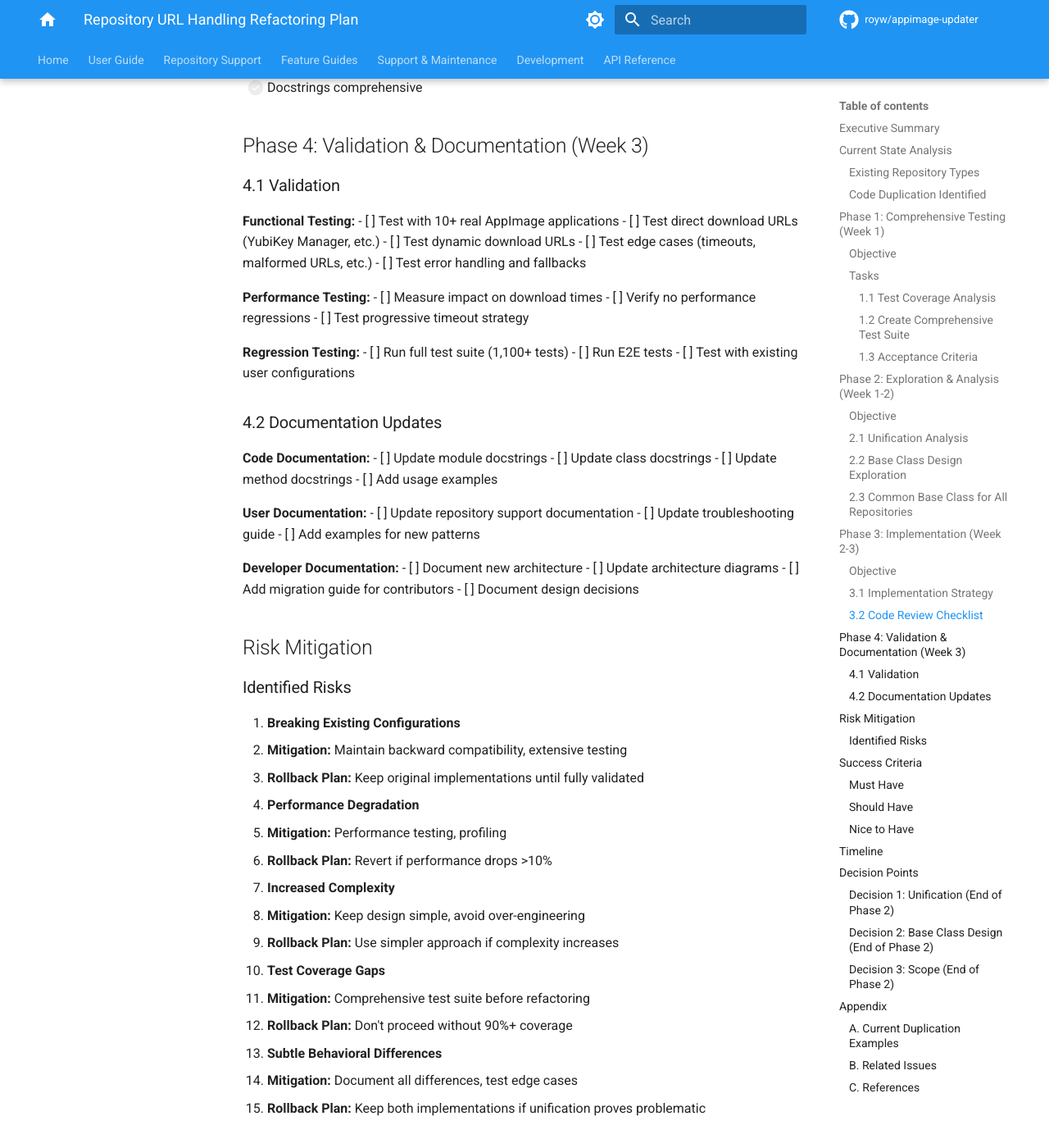
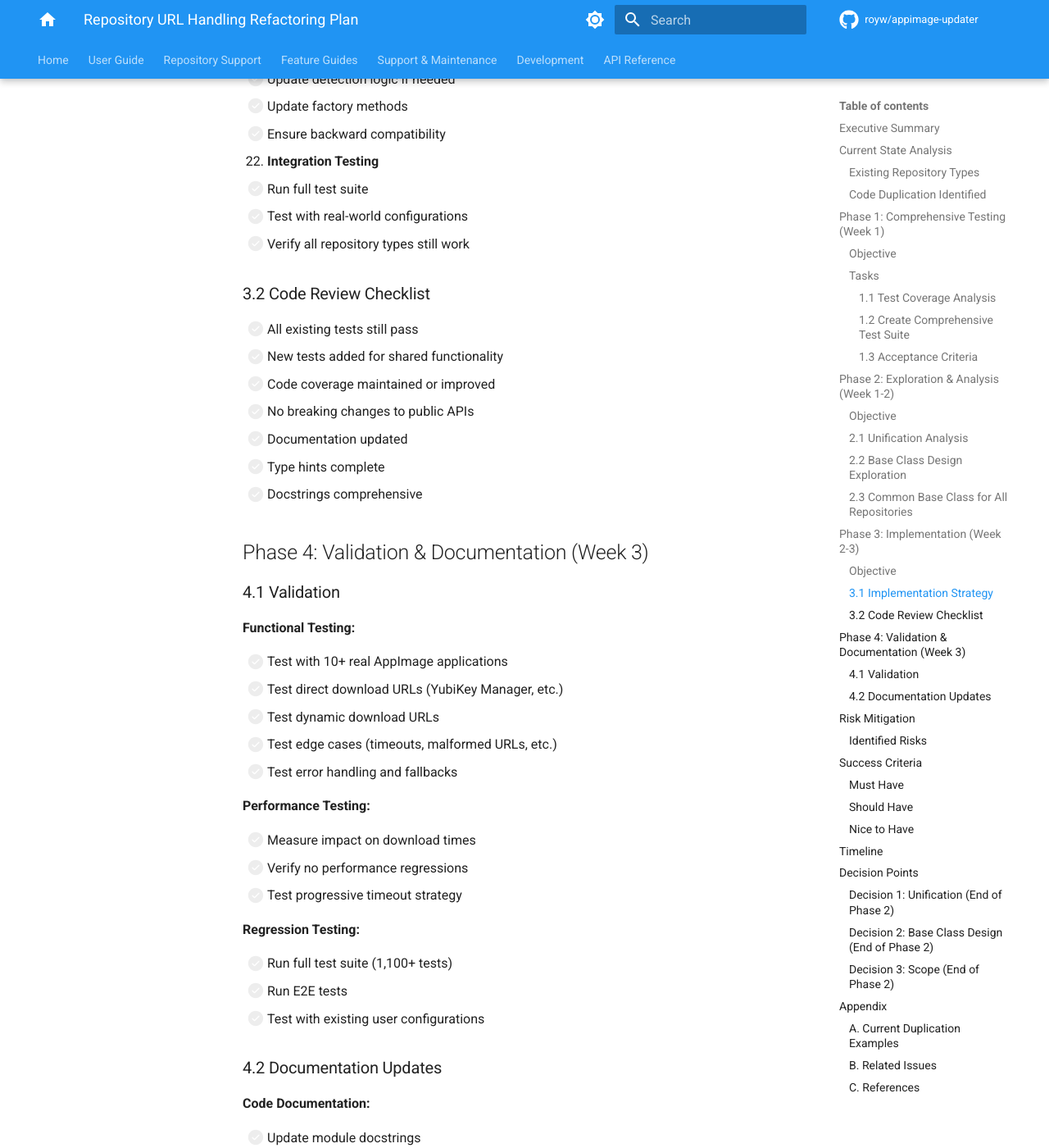
Before and after one commit to royw/appimage-updater, an MkDocs documentation site: the page built from docs/repository-url-handling-plan.md, in a window 1280 px wide and 1400 px high, scrolled down 8086 px. Shown: the whole window at 82% size. Built offline with MkDocs 1.6.1 and Material for MkDocs 9.7.7, drawn with Linux system fonts in a browser that asks for light colours; comment, search, counter and statistics services are not loaded; some of the changed text lies outside the part shown.

Commit message:
updated docs

````diff
--- a/docs/repository-url-handling-plan.md
+++ b/docs/repository-url-handling-plan.md
@@ -1,8 +1,8 @@
 # Repository URL Handling Refactoring Plan
 
-**Status:** Planning Phase
-**Priority:** Medium (Phase 4 Part 2)
-**Complexity:** High
+**Status:** Planning Phase\
+**Priority:** Medium (Phase 4 Part 2)\
+**Complexity:** High\
 **Estimated Effort:** 2-3 weeks
 
 ## Executive Summary
@@ -64,6 +71,7 @@ Establish robust test coverage before any refactoring to ensure no regressions.
 #### 1.2 Create Comprehensive Test Suite
 
 **Direct Download Repository Tests:**
+
 ```python
 # tests/unit/repositories/test_direct_download_repository.py
 
@@ -100,6 +108,7 @@ class TestDirectDownloadRepository:
 ```
 
 **Dynamic Download Repository Tests:**
+
 ```python
 # tests/unit/repositories/test_dynamic_download_repository.py
 
@@ -124,6 +133,7 @@ class TestDynamicDownloadRepository:
 ```
 
 **Integration Tests:**
+
 ```python
 # tests/integration/test_download_repositories.py
 
@@ -139,6 +149,7 @@ class TestDownloadRepositoriesIntegration:
 ```
 
 #### 1.3 Acceptance Criteria
+
 - [ ] Achieve 90%+ test coverage for DirectDownloadRepository
 - [ ] Achieve 90%+ test coverage for DynamicDownloadRepository
 - [ ] All tests passing
@@ -147,6 +158,7 @@ class TestDownloadRepositoriesIntegration:
 ## Phase 2: Exploration & Analysis (Week 1-2)
 
 ### Objective
+
 Determine the best approach for unifying repository handling.
 
 ### 2.1 Unification Analysis
@@ -154,6 +166,7 @@ Determine the best approach for unifying repository handling.
 **Question:** Should DirectDownloadRepository and DynamicDownloadRepository be unified?
 
 **Exploration Tasks:**
+
 - [ ] Document differences between direct and dynamic repositories
 - [ ] Identify use cases unique to each type
 - [ ] Analyze if differences are fundamental or implementation details
@@ -170,6 +183,7 @@ Determine the best approach for unifying repository handling.
 | Typical Use Cases | Latest symlinks, versioned URLs | Project download pages |
 
 **Decision Criteria:**
+
 - If differences are **fundamental** → Keep separate, extract common base
 - If differences are **implementation details** → Consider unification
 - If unification adds complexity → Keep separate with shared utilities
@@ -177,6 +191,7 @@ Determine the best approach for unifying repository handling.
 ### 2.2 Base Class Design Exploration
 
 **Option A: Abstract Base Class**
+
 ```python
 # repositories/base_download_repository.py
 
@@ -209,6 +224,7 @@ class BaseDownloadRepository(RepositoryClient):
 ```
 
 **Option B: Composition with Shared Utilities**
+
 ```python
 # repositories/download_utils.py
 
@@ -234,6 +250,7 @@ class DirectDownloadRepository(RepositoryClient):
 ```
 
 **Option C: Mixin Pattern**
+
 ```python
 # repositories/mixins/download_mixin.py
 
@@ -251,6 +268,7 @@ class DirectDownloadRepository(DownloadRepositoryMixin, RepositoryClient):
 ```
 
 **Evaluation Criteria:**
+
 - **Maintainability:** How easy to understand and modify?
 - **Extensibility:** How easy to add new repository types?
 - **Testability:** How easy to test in isolation?
@@ -262,6 +280,7 @@ class DirectDownloadRepository(DownloadRepositoryMixin, RepositoryClient):
 **Question:** Should we have a common base class for ALL repository types?
 
 **Current Architecture:**
+
 ```
 RepositoryClient (abstract base)
 ├── GitHubRepository
@@ -272,6 +291,7 @@ RepositoryClient (abstract base)
 ```
 
 **Proposed Enhancement:**
+
 ```
 RepositoryClient (abstract base)
 ├── APIBasedRepository (abstract)
@@ -284,16 +304,19 @@ RepositoryClient (abstract base)
 ```
 
 **Benefits:**
+
 - Clear separation between API-based and download-based repositories
 - Shared functionality within each category
 - Better organization and discoverability
 
 **Risks:**
+
 - Additional abstraction layer
 - Potential over-engineering
 - Migration complexity
 
 **Exploration Tasks:**
+
 - [ ] Identify common patterns across ALL repository types
 - [ ] Document API-based vs download-based differences
 - [ ] Evaluate if intermediate abstractions add value
@@ -302,6 +325,7 @@ RepositoryClient (abstract base)
 ## Phase 3: Implementation (Week 2-3)
 
 ### Objective
+
 Implement the chosen approach based on Phase 2 findings.
 
 ### 3.1 Implementation Strategy
@@ -355,6 +384,7 @@ Implement the chosen approach based on Phase 2 findings.
 ### 4.1 Validation
 
 **Functional Testing:**
+
 - [ ] Test with 10+ real AppImage applications
 - [ ] Test direct download URLs (YubiKey Manager, etc.)
 - [ ] Test dynamic download URLs
@@ -362,11 +392,13 @@ Implement the chosen approach based on Phase 2 findings.
 - [ ] Test error handling and fallbacks
 
 **Performance Testing:**
+
 - [ ] Measure impact on download times
 - [ ] Verify no performance regressions
 - [ ] Test progressive timeout strategy
 
 **Regression Testing:**
+
 - [ ] Run full test suite (1,100+ tests)
 - [ ] Run E2E tests
 - [ ] Test with existing user configurations
@@ -374,17 +406,20 @@ Implement the chosen approach based on Phase 2 findings.
 ### 4.2 Documentation Updates
 
 **Code Documentation:**
+
 - [ ] Update module docstrings
 - [ ] Update class docstrings
 - [ ] Update method docstrings
 - [ ] Add usage examples
 
 **User Documentation:**
+
 - [ ] Update repository support documentation
 - [ ] Update troubleshooting guide
 - [ ] Add examples for new patterns
 
 **Developer Documentation:**
+
 - [ ] Document new architecture
 - [ ] Update architecture diagrams
 - [ ] Add migration guide for contributors
@@ -424,12 +465,14 @@ Implement the chosen approach based on Phase 2 findings.
 - [ ] Documentation complete and accurate
 
 ### Should Have
+
 - [ ] Code duplication reduced by 70%+
 - [ ] Performance maintained or improved
 - [ ] Cleaner, more maintainable architecture
 - [ ] Easier to add new repository types
 
 ### Nice to Have
+
 - [ ] Unified direct/dynamic repository handling
 - [ ] Common base class for all repositories
 - [ ] Improved error messages and debugging
@@ -448,9 +491,11 @@ Implement the chosen approach based on Phase 2 findings.
 ## Decision Points
 
 ### Decision 1: Unification (End of Phase 2)
+
 **Question:** Should DirectDownloadRepository and DynamicDownloadRepository be unified?
 
 **Options:**
+
 - A) Keep separate, extract common base class
 - B) Unify into single DownloadRepository with strategy pattern
 - C) Keep separate, use shared utility module
@@ -458,9 +503,11 @@ Implement the chosen approach based on Phase 2 findings.
 **Decision Criteria:** Complexity vs. benefit analysis
 
 ### Decision 2: Base Class Design (End of Phase 2)
+
 **Question:** What base class architecture should we use?
 
 **Options:**
+
 - A) Abstract base class with inheritance
 - B) Composition with utility classes
 - C) Mixin pattern
@@ -468,9 +515,11 @@ Implement the chosen approach based on Phase 2 findings.
 **Decision Criteria:** Maintainability, testability, extensibility
 
 ### Decision 3: Scope (End of Phase 2)
+
 **Question:** Should we refactor all repository types or just download-based?
 
 **Options:**
+
 - A) Only DirectDownload and DynamicDownload
 - B) All repository types with new intermediate abstractions
 - C) Phased approach - downloads first, others later
@@ -482,6 +531,7 @@ Implement the chosen approach based on Phase 2 findings.
 ### A. Current Duplication Examples
 
 **normalize_repo_url() - Identical in both:**
+
 ```python
 def normalize_repo_url(self, url: str) -> tuple[str, bool]:
     """Normalize download URL."""
@@ -489,7 +539,8 @@ def normalize_repo_url(self, url: str) -> tuple[str, bool]:
     return url, False
 ```
 
-**_extract_version_from_url() - 90% similar:**
+**\_extract_version_from_url() - 90% similar:**
+
 ```python
 # DirectDownloadRepository
 def _extract_version_from_url(self, url: str) -> str:
@@ -523,9 +574,9 @@ def _extract_version_from_url(self, url: str) -> str:
 - [Duplication Reduction Plan](duplication-reduction-plan.md)
 - [Testing Strategy](testing-strategy.md)
 
----
+______________________________________________________________________
 
-**Document Version:** 1.0
-**Last Updated:** 2025-10-01
-**Author:** Development Team
+**Document Version:** 1.0\
+**Last Updated:** 2025-10-01\
+**Author:** Development Team\
 **Status:** Draft - Awaiting Phase 1 Completion
````
Also changed, not shown: other parts of docs/repository-url-handling-plan.md (+33 -15 lines), docs/duplication-reduction-plan.md (+9 -6 lines).
